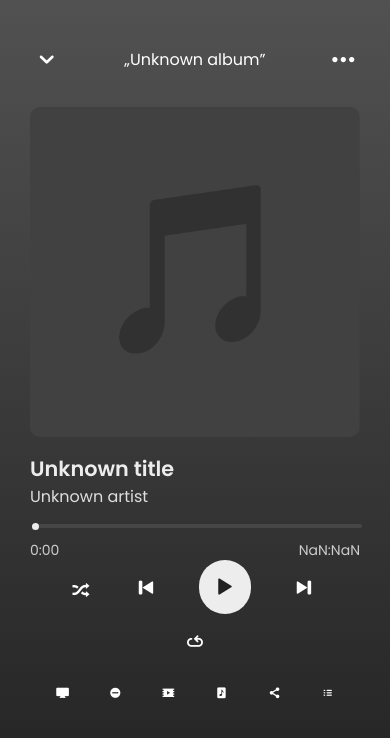
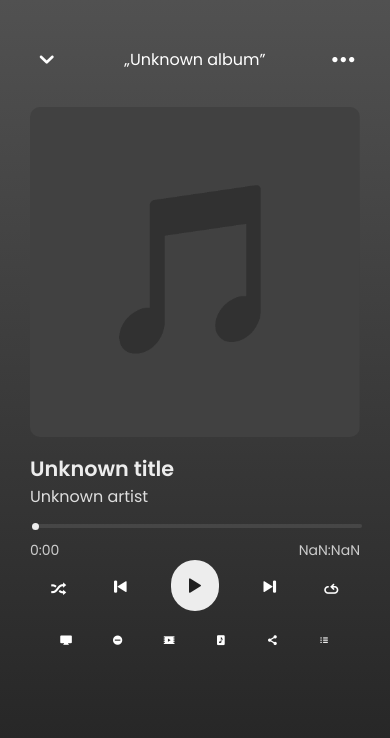
Before and after one commit to jjmusicplayer/jjmusicplayer.github.io, a plain HTML site: page music.html in a window 390 px wide. Drawn offline with Linux system fonts and the light colour scheme.

Commit message:
Update style.css

```diff
--- a/style.css
+++ b/style.css
@@ -493,7 +493,7 @@
 		}
 
 		i[class^="icon-play"] {
-			font-size: 27px;
+			font-size: 24px;
 			background-color: #ededed;
 			color: #212121;
 			border-radius: 100px;
@@ -504,7 +504,7 @@
 		}
 
 		i[class^="icon-pause"] {
-			font-size: 27px;
+			font-size: 24px;
 			background-color: #ededed;
 			color: #212121;
 			border-radius: 100px;
@@ -515,24 +515,24 @@
 		}
 
 		i[class^="icon-next"] {
-			font-size: 24px;
+			font-size: 21px;
 		}
 
 		i[class^="icon-previous"] {
-			font-size: 24px;
+			font-size: 21px;
 		}
 
 		i[class^="icon-shuffle"] {
 			left: 0;
-			font-size: 17px;
+			font-size: 15px;
 		}
 
 		i[class^="icon-loop"] {
-			font-size: 17px;
+			font-size: 15px;
 		}
 
 		i[class^="icon-share"] {
-			font-size: 12px;
+			font-size: 11px;
 			margin-right: 0;
 			margin-left: 0;
 		}
@@ -540,31 +540,31 @@
 		i[class^="icon-list"] {
 			margin-left: 0;
 			margin-right: 0;
-			font-size: 12px;
+			font-size: 11px;
 		}
 
 		i[class^="icon-devices"] {
 			margin-left: 0;
 			margin-right: 0;
-			font-size: 12px;
+			font-size: 11px;
 		}
 
 		i[class^="icon-dont-disturb"] {
 			margin-left: 0;
 			margin-right: 0;
-			font-size: 12px;
+			font-size: 11px;
 		}
 
 		i[class^="icon-teledisk"] {
 			margin-left: 0;
 			margin-right: 0;
-			font-size: 12px;
+			font-size: 11px;
 		}
 
 		i[class^="icon-lyrics"] {
 			margin-left: 0;
 			margin-right: 0;
-			font-size: 12px;
+			font-size: 11px;
 		}
 
 		#footer {
```
